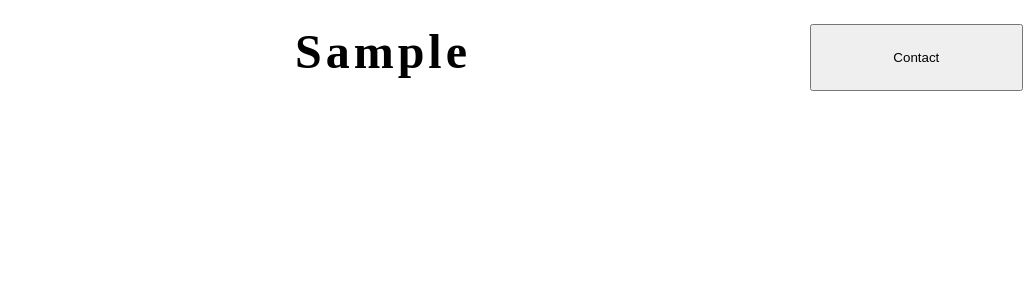
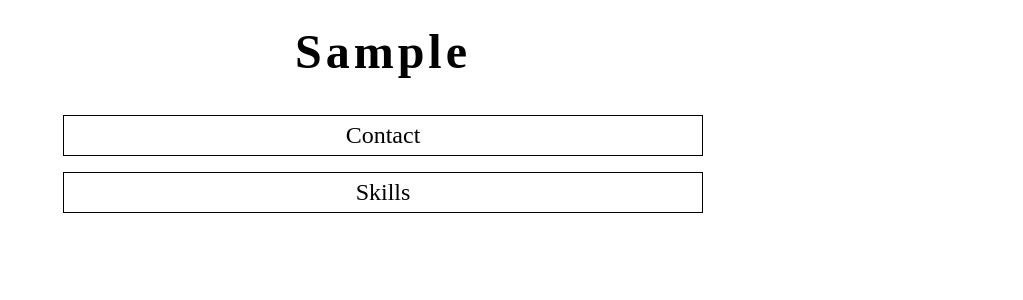
Before and after one commit to michael-twomey/resume-app, a React (Create React App) app: page / in a window 1280 px wide. Both pictures are taken after typing "Sample" into the empty fields and a click on the button "Preview". Shown: the top 300 px of the page, without its empty margins (257-1280 px from the left). Built offline with nearby package versions, Linux system fonts and the light colour scheme.

Commit message:
Add buttons to resume view

```diff
--- a/src/App.js
+++ b/src/App.js
@@ -1,31 +1,55 @@
 import React from 'react';
 import Contact from './Contact/Contact';
+import ResumeButtons from './Util/ResumeButtons';
 
 export default class App extends React.Component {
   constructor(props) {
     super(props);
     this.state = {
       isContactFormOn: true,
+      isSkillsFormOn: false,
+      isResumeOn: false
     }
     this.handleContactFormClick = this.handleContactFormClick.bind(this);
-    this.handleResumeClick = this.handleResumeClick.bind(this);
+    this.handleContactResClick = this.handleContactResClick.bind(this);
+    this.handleSkillsResClick = this.handleSkillsResClick.bind(this);
   }
 
   handleContactFormClick() {
-    this.setState({ isContactFormOn: false });
+    this.setState({
+      isContactFormOn: false,
+      isResumeOn: true
+    });
   }
 
-  handleResumeClick() {
-    this.setState({ isContactFormOn: true })
+  handleContactResClick() {
+    this.setState({
+      isContactFormOn: true,
+      isResumeOn: false
+    });
+  }
+
+  handleSkillsResClick() {
+    this.setState({
+      isSkillsFormOn: true,
+      isResumeOn: false
+    });
   }
 
   render() {
     const isContactFormOn = this.state.isContactFormOn;
+    const isResumeOn = this.state.isResumeOn;
     return (
-      <Contact
-        handleContactFormClick={this.handleContactFormClick}
-        handleResumeClick={this.handleResumeClick}
-        isContactFormOn={isContactFormOn} />
+      <div className="res-app-container">
+        <Contact
+          handleContactFormClick={this.handleContactFormClick}
+          handleContactResClick={this.handleContactResClick}
+          isContactFormOn={isContactFormOn} />
+        <ResumeButtons
+          isResumeOn={isResumeOn}
+          handleContactResClick={this.handleContactResClick}
+          handleSkillsResClick={this.handleSkillsResClick} />
+      </div>
     )
   }
 }
--- a/src/Contact/Contact.js
+++ b/src/Contact/Contact.js
@@ -27,7 +27,7 @@ export default class Contact extends React.Component {
   }
 
   handleResumeClick() {
-    this.props.handleResumeClick();
+    this.props.handleContactResClick();
   }
 
   render() {
@@ -44,7 +44,7 @@ export default class Contact extends React.Component {
     return (
       <ContactResume
         name={name}
-        handleResumeClick={this.handleResumeClick} />
+        handleContactResClick={this.handleResumeClick} />
     );
   }
 }
--- a/src/Contact/ContactResume.js
+++ b/src/Contact/ContactResume.js
@@ -15,7 +15,6 @@ export default class ContactResume extends React.Component {
     return (
       <div className="contact-res-container">
         <h1 className="name">{this.props.name}</h1>
-        <button onClick={this.handleClick}>Contact</button>
       </div>
     )
   }
--- /dev/null
+++ b/src/Stylesheets/resume-buttons.css
@@ -0,0 +1,36 @@
+.res-btn {
+  all: unset;
+  border: 0.75px solid black;
+  font-size: 1.5rem;
+  padding: 0.25em 0.5em;
+  position: relative;
+  text-align: center;
+}
+
+.res-btn::before {
+  content: attr(data-text);
+  font-weight: bold;
+  visibility: hidden;
+}
+
+.res-btn:hover {
+  font-weight: bold;
+}
+
+.btn-span {
+  position: absolute;
+  top: 0.25em;
+  right: 0.5em;
+  bottom: 0.25em;
+  left: 0.5em;
+}
+
+.res-btn-row {
+  display: grid;
+  gap: 1em;
+  grid-template-columns: 0.5fr;
+  grid-template-rows: repeat(4, min-content);
+  grid-column: 2 / 3;
+  justify-content: center;
+  margin-top: 1.5em;
+}
--- /dev/null
+++ b/src/Util/ResumeButtons.js
@@ -0,0 +1,16 @@
+import '../Stylesheets/resume-buttons.css';
+
+export default function ResumeButtons(props) {
+  if (props.isResumeOn) {
+    return (
+      <div className="res-btn-row">
+        <button className="res-btn" data-text="Contact" onClick={props.handleContactResClick}>
+          <span className="btn-span">Contact</span>
+        </button>
+        <button className="res-btn" data-text="Skills" onClick={props.handleSkillsResClick}>
+          <span className="btn-span">Skills</span>
+        </button>
+      </div>
+    );
+  }
+}
```
